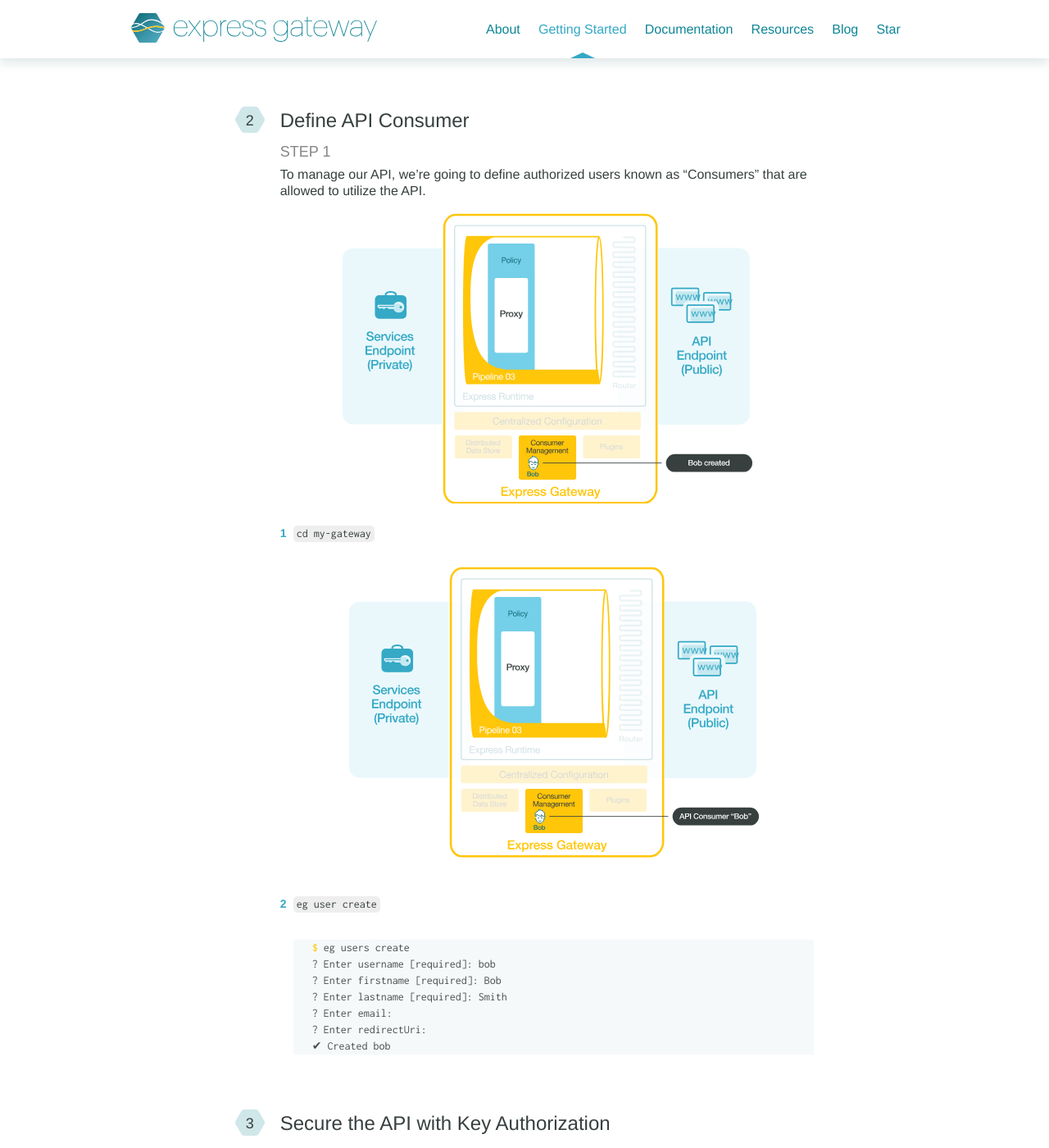
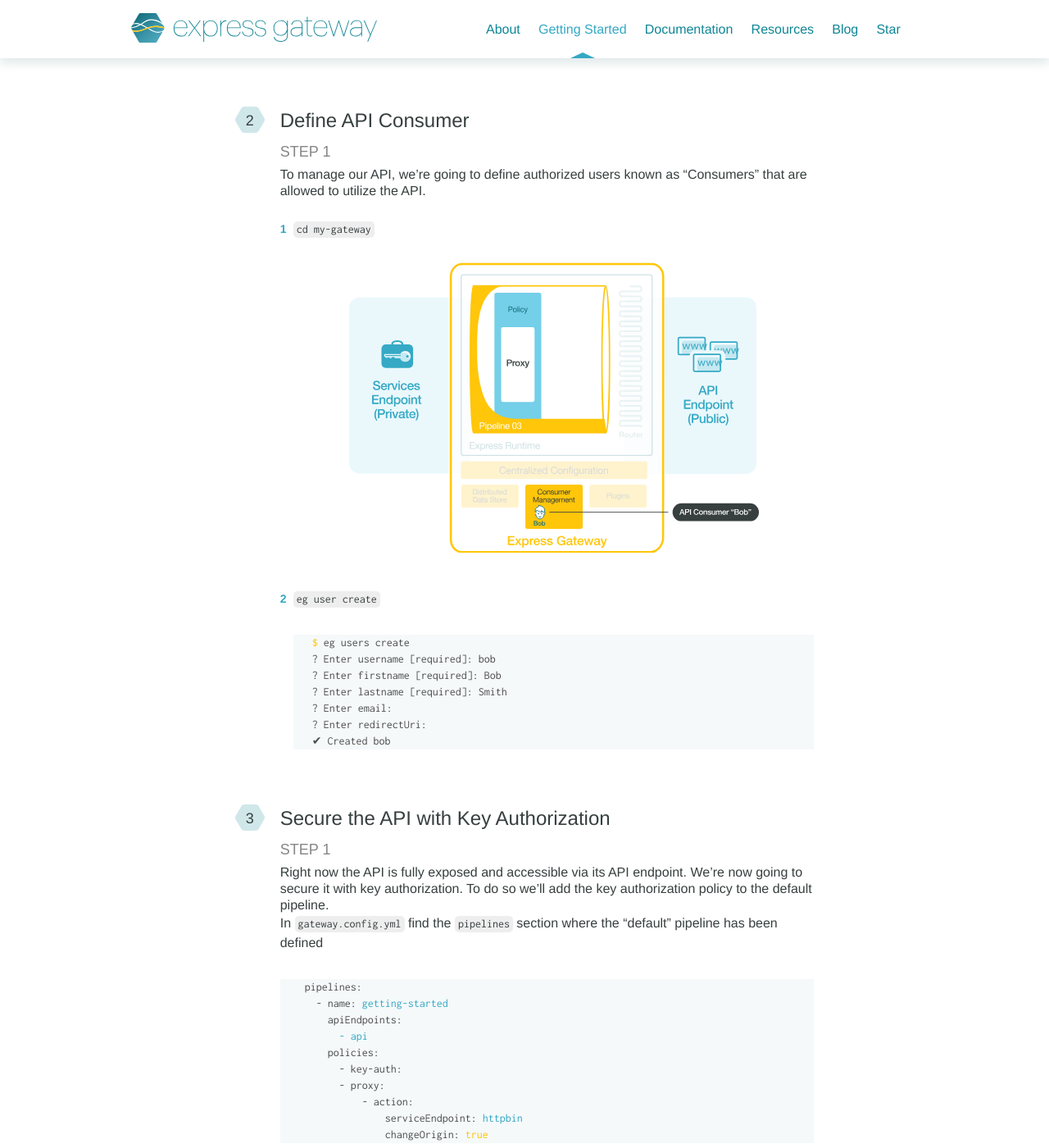
Before and after one commit to ExpressGateway/express-gateway.io, a Jekyll site: the page built from _pages/getting-started.md, in a window 1280 px wide and 1400 px high, scrolled down 4331 px. Shown: the whole window at 82% size. Built offline with Jekyll 4.4.1, drawn with Linux system fonts in a browser that asks for light colours; nearby versions of some CDN libraries; some web fonts are replaced; comment, search, counter and statistics services are not loaded.

Commit message:
gettingstarted update

```diff
--- a/_pages/getting-started.md
+++ b/_pages/getting-started.md
@@ -122,7 +122,6 @@
 2. ##### Define API Consumer
     - ###### Step 1
     - To manage our API, we’re going to define authorized users known as “Consumers” that are allowed to utilize the API.
-    - {% include getting-started/gs-2-1.svg %}
       1. <p><span class="codeHighlight">cd my-gateway</span></p>
           - {% include getting-started/gs-2-2.svg %}
       2. <p><span class="codeHighlight">eg user create</span></p>
--- a/_sass/_contributions.scss
+++ b/_sass/_contributions.scss
@@ -27,13 +27,6 @@
     margin-top: 5rem;
   }
 
-  // h3 {
-  //   font-size: $font-size-40;
-  //   font-weight: 200;
-  //   padding: 3rem 0 1rem 0;
-  //   color: $color-primary;
-  // }
-
   h4, h5, p, ul, ol {
     width: 80%;
   }
@@ -45,13 +38,6 @@
   h4 {
     margin-bottom: 3rem;
   }
-
-  // h5 {
-  //   font-size: $font-size-40;
-  //   font-weight: 200;
-  //   padding: 3rem 0 1rem 0;
-  //   color: $color-primary;
-  // }
 
   p {
     font-size: $font-size-16;
@@ -100,9 +86,9 @@
       counter-reset: installation;
       padding-left: 55px;
 
-      @include size(smalltomedium){
-        padding-left: 0;
-      }
+      // @include size(smalltomedium){
+      //   padding-left: 0;
+      // }
 
       & > li {
         position: relative;
@@ -113,9 +99,9 @@
         display: flex;
         flex-direction: column;
 
-        @include size(smalltomedium){
-          margin-top: 5rem;
-        }
+        // @include size(smalltomedium){
+        //   margin-top: 5rem;
+        // }
 
         &:before {
 
@@ -130,11 +116,11 @@
           top: -5px;
           background: url(../img/list-bg.svg) no-repeat;
 
-          @include size(smalltomedium){
-            left: 50%;
-            margin-left: -45px;
-            top: -3rem;
-          }
+          // @include size(smalltomedium){
+          //   left: 50%;
+          //   margin-left: -45px;
+          //   top: -3rem;
+          // }
         }
 
         ul {
@@ -283,20 +269,20 @@
 
     .flex-column {
       padding-left: 2rem;
-      @include size(smalltomedium){
-        padding-left: 0;
-      }
+      // @include size(smalltomedium){
+      //   padding-left: 0;
+      // }
     }
     svg {
       width: 100%;
     }
 
-    @include size(smalltomedium){
-      h3 {
-        line-height: 1.75rem;
-        padding: 1rem 0;
-      }
-    }
+    // @include size(smalltomedium){
+    //   h3 {
+    //     line-height: 1.75rem;
+    //     padding: 1rem 0;
+    //   }
+    // }
 
     p {
       width: 100%;
@@ -368,14 +354,17 @@
       > li {
 
         &:before {
-          @include size(smalltomedium){margin-left: -25px;}
+          // @include size(smalltomedium){margin-left: -25px;}
         }
         > h5 {
           font-size: 1.5rem;
           font-weight: 200;
           color: $color-gray;
           margin-bottom: .75rem;
-          @include size(smalltomedium){margin: 0 auto 1rem;}
+          @include size(smalltomedium){
+            margin: 0 auto 1rem;
+            width: 100%;
+          }
         }
       }
     }
@@ -425,6 +414,13 @@
       > ol {
         width: 80%;
         margin: 0 auto;
+
+        @include size(smalltomedium){
+          width: 100%;
+          padding: 0;
+          padding-left: 55px;
+        }
+
         > li {
           &:nth-child(2){
             margin-top: 3.5rem;
```
